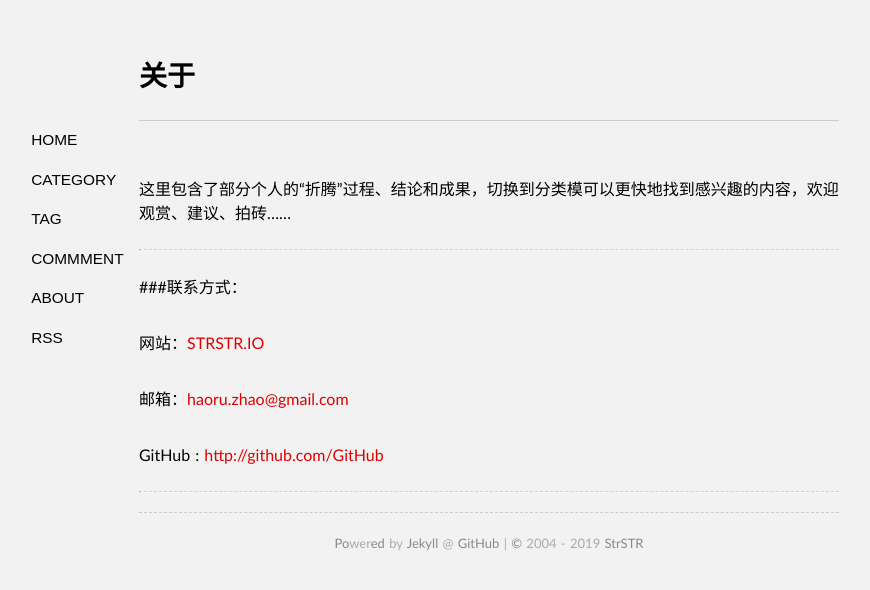
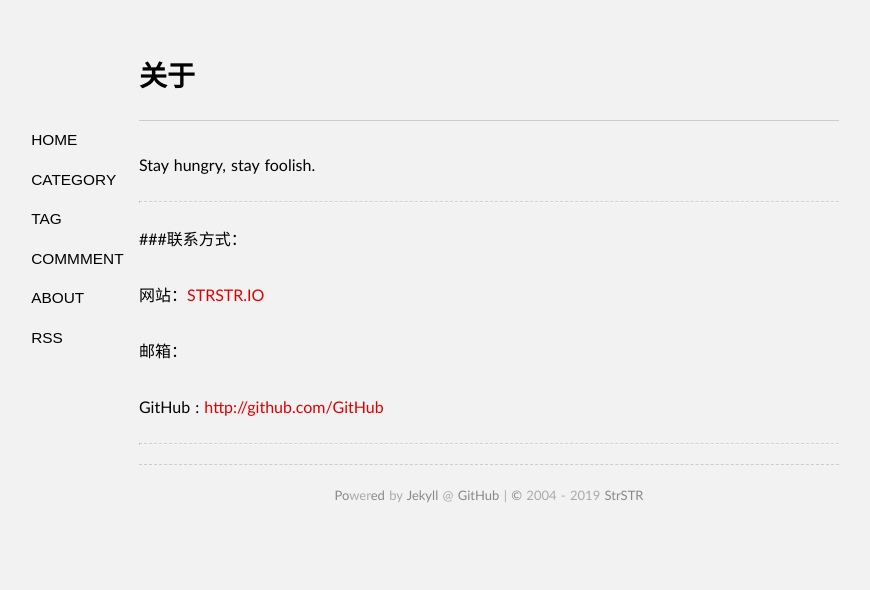
Before and after one commit to goingeast/goingeast.github.io, a Jekyll site: the page built from about/index.md, in a window 1280 px wide. Shown: the top 590 px of the page, without its empty margins (151-1021 px from the left). Built offline with Jekyll 4.4.1, drawn with Linux system fonts in a browser that asks for light colours.

Commit message:
Update _config.yml

```diff
--- a/_config.yml
+++ b/_config.yml
@@ -3,10 +3,9 @@ permalink: /:title/
 url: http://strstr.io
 name: STRSTR.IO
 author: StrSTR
-email: haoru.zhao@gmail.com
 github: goingeast
 safe: true
 paginate: 20
-about: "<br />这里包含了部分个人的“折腾”过程、结论和成果，切换到分类模可以更快地找到感兴趣的内容，欢迎观赏、建议、拍砖……"
+about: "Stay hungry, stay foolish."
 
 theme: jekyll-theme-midnight
```
